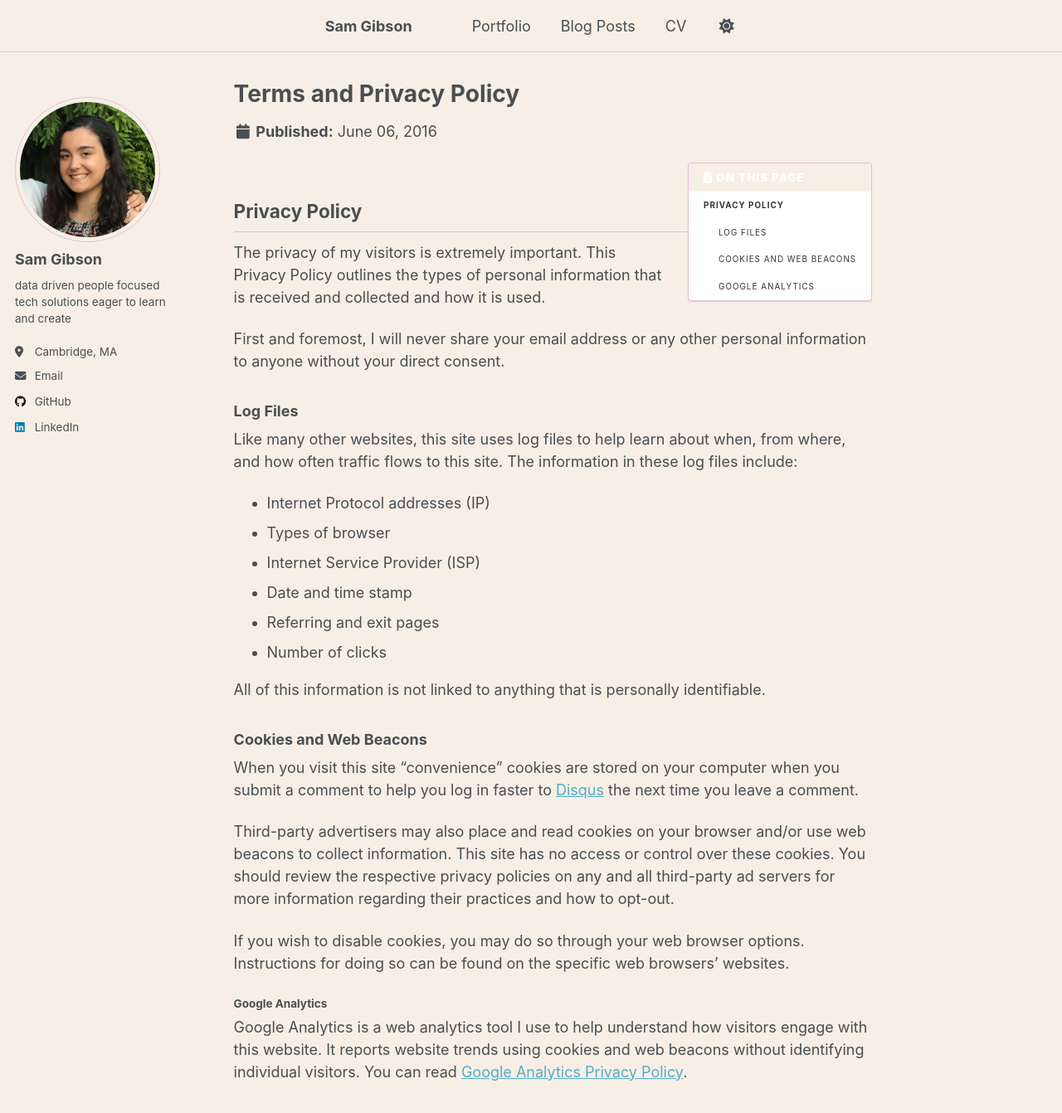
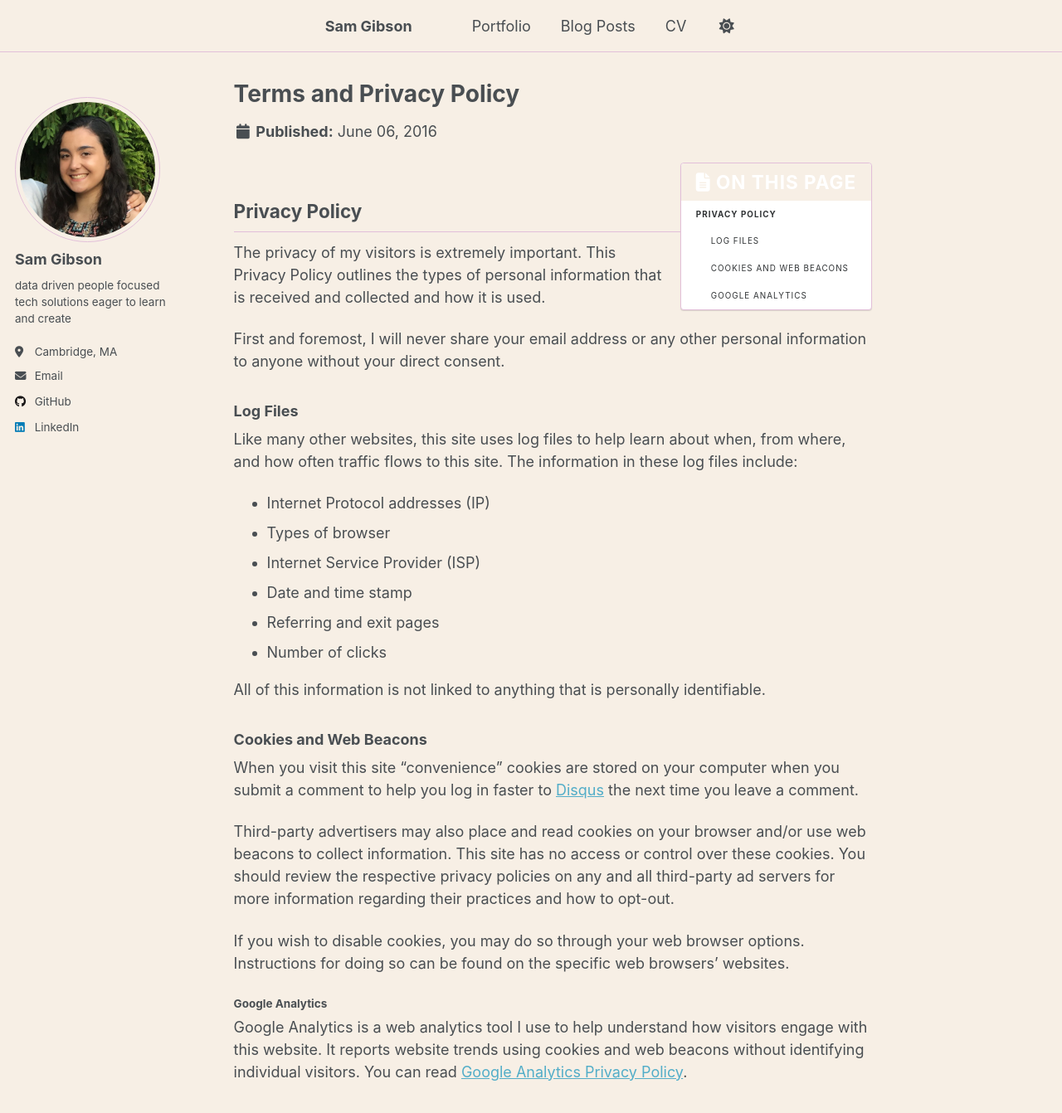
Before and after one commit to smgibson19/smgibson19.github.io, a Jekyll site: the page built from _pages/terms.md, in a window 1280 px wide and 1400 px high. Shown: the top 1342 px of the window at 83% size. Built offline with Jekyll 4.4.1, drawn with Linux system fonts in a browser that asks for light colours.

Commit message:
center nav text size

```diff
--- a/_sass/layout/_masthead.scss
+++ b/_sass/layout/_masthead.scss
@@ -47,7 +47,7 @@
 .masthead__menu {
 
   ul {
-    margin: auto;
+    margin: auto; //center nav menu
     padding: 0;
     clear: both;
     list-style-type: none;
--- a/_sass/layout/_navigation.scss
+++ b/_sass/layout/_navigation.scss
@@ -31,7 +31,7 @@
   ol {
     padding: 0;
     list-style: none;
-    font-size: $type-size-6;
+    font-size: $type-size-4;
 
     @include breakpoint($large) {
       @include span(10 of 12 last);
@@ -369,7 +369,7 @@
   margin: 0.5rem 0;
   padding: 0.5rem 0;
   font-family: $sans-serif-narrow;
-  font-size: $type-size-6;
+  font-size: $type-size-4;
   font-weight: bold;
   text-transform: uppercase;
   border-bottom: 1px solid var(--global-border-color);
@@ -392,7 +392,7 @@
 
   .nav__title {
     color: #fff;
-    font-size: $type-size-6;
+    font-size: $type-size-4;
     background: var(--global-base-color);
     border-top-left-radius: $border-radius;
     border-top-right-radius: $border-radius;
```
